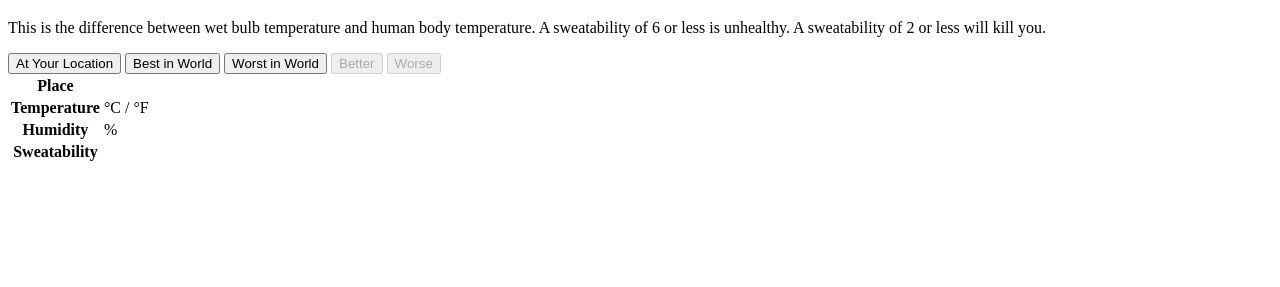
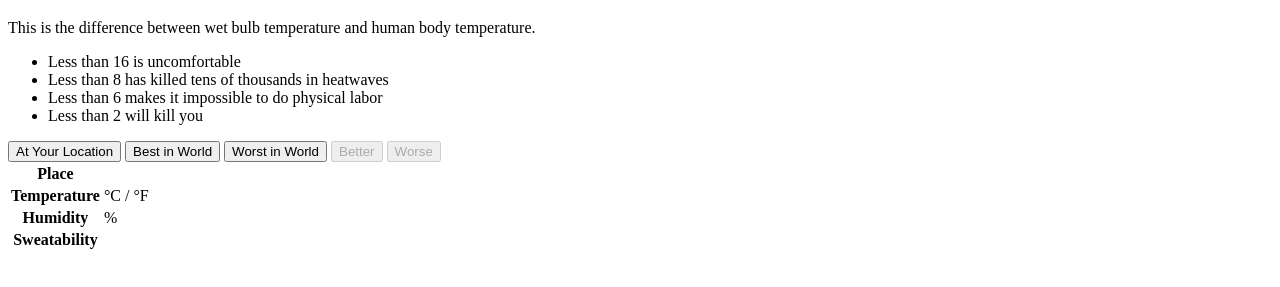
Before and after one commit to eobrain/wetbulb, a plain HTML site: page index.html in a window 1280 px wide. Shown: the part 61-348 px from the top of the page. Drawn offline with Linux system fonts and the light colour scheme.

Commit message:
More information on wet-bulb dangers.

```diff
--- a/index.html
+++ b/index.html
@@ -9,8 +9,12 @@
         <p>
             This is the difference between wet bulb temperature
             and human body temperature.
-            A sweatability of 6 or less is unhealthy.
-            A sweatability of 2 or less will kill you.
+            <ul>
+                <li>Less than 16 is uncomfortable</li>
+                <li>Less than 8 has killed tens of thousands in heatwaves</li>
+                <li>Less than 6 makes it impossible to do physical labor</li>
+                <li>Less than 2 will kill you</li>
+            </ul>
         </p>
         <button id="$here">At Your Location</button>
         <button id="$best">Best in World  </button>
```
